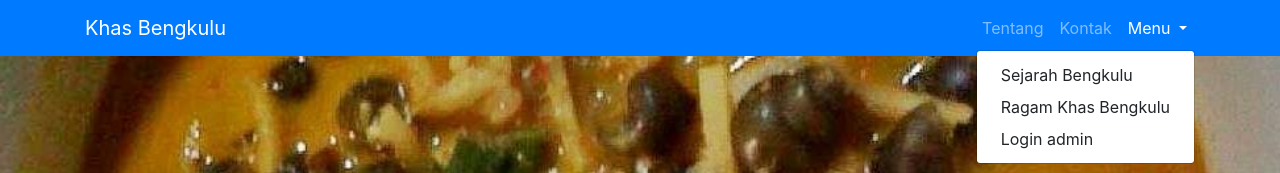
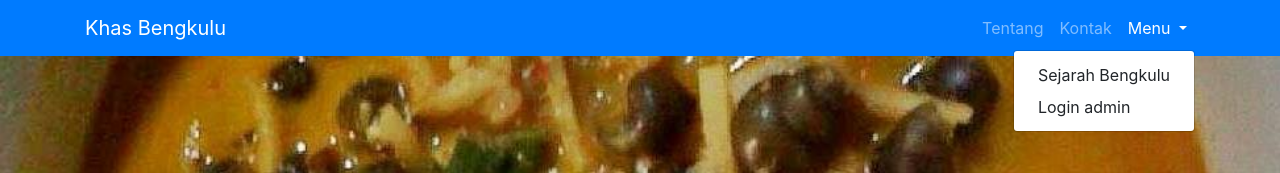
Before and after one commit to khasbengkulu/dunia, a website: page index.html in a window 1280 px wide. Both pictures are taken after a click on the link "Menu". Shown: the top 173 px of the page. Drawn offline with Linux system fonts and the light colour scheme.

Commit message:
Update index.html

```diff
--- a/index.html
+++ b/index.html
@@ -41,8 +41,7 @@
               Menu
             </a>
             <div class="dropdown-menu dropdown-menu-right" aria-labelledby="navbarDropdownPortfolio">
-              <a class="dropdown-item" href="#">Sejarah Bengkulu</a>
-              <a class="dropdown-item" href="#">Ragam Khas Bengkulu</a>
+              <a class="dropdown-item" href="https://bengkuluprov.go.id/sekilas-bengkulu/#:~:text=Pada%20tahun%201930%2Dan%20Bengkulu,aktifis%20pendukung%20kemerdekaan%20termasuk%20Soekarno.&text=Setelah%20kemerdekaan%20Indonesia%2C%20Bengkulu%20menjadi,26%20termuda%20setelah%20Timor%2Dtimur">Sejarah Bengkulu</a>
               <a class="dropdown-item" href="#">Login admin</a>
             </div>
           </li>
```
